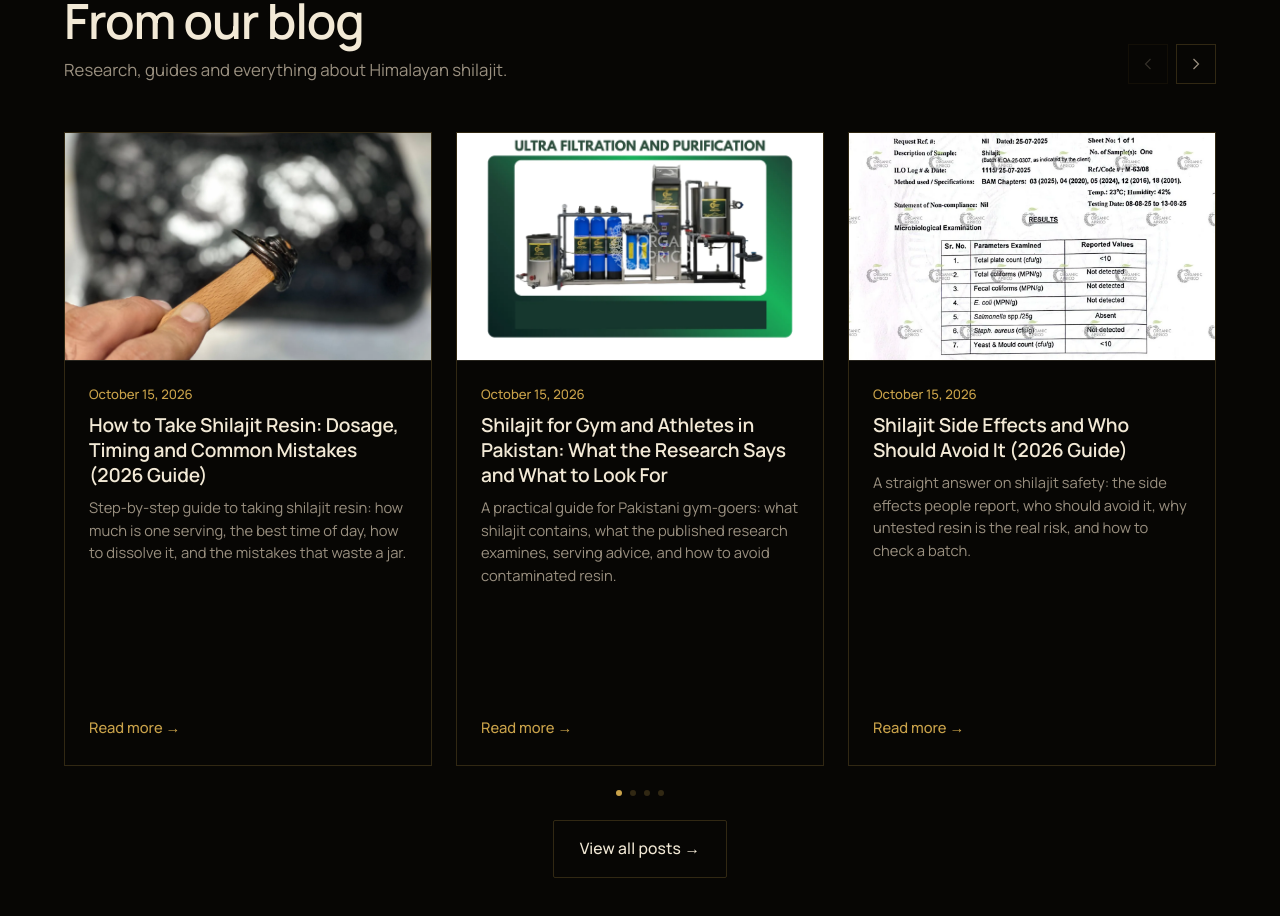
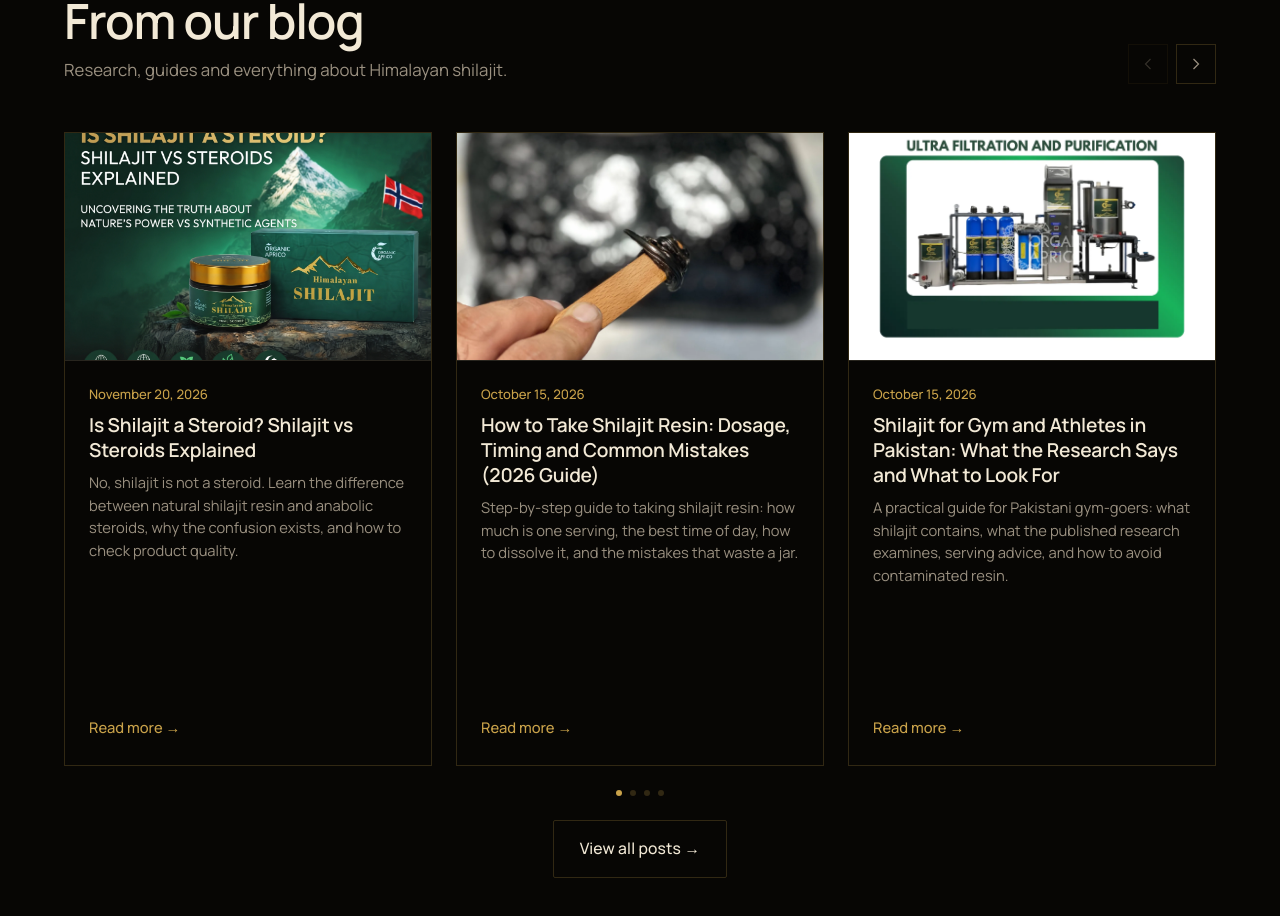
Before and after one commit to aghazain10/organic-aprico, a Nuxt app: page / in a window 1280 px wide. Shown: the part 8660-9576 px from the top of the page. Built offline with nearby package versions, Linux system fonts and the light colour scheme.

Commit message:
Sort blog posts by date (newest first) so new posts surface on listing and homepage

```diff
--- a/app/data/blogs.ts
+++ b/app/data/blogs.ts
@@ -1255,5 +1255,6 @@ export function getBlogPost(slug: string): BlogPost | undefined {
 }
 
 export function getRecentPosts(count: number): BlogPost[] {
-  return BLOG_POSTS.slice(0, count)
+  // Newest first so freshly added posts surface on the homepage preview.
+  return [...BLOG_POSTS].sort((a, b) => b.dateISO.localeCompare(a.dateISO)).slice(0, count)
 }
--- a/app/pages/blogs/blog/index.vue
+++ b/app/pages/blogs/blog/index.vue
@@ -33,7 +33,8 @@
 import { BLOG_POSTS } from '~/data/blogs'
 import { buildBreadcrumbJsonLd, absoluteUrl, SITE_URL } from '~/utils/seo'
 
-const posts = BLOG_POSTS
+// Newest first so freshly added posts surface at the top of the listing.
+const posts = [...BLOG_POSTS].sort((a, b) => b.dateISO.localeCompare(a.dateISO))
 const { count: cartCount, openDrawer: openCart } = useCart()
 
 // JSON-LD titles are rendered as plain text, so decode the entities used in the data.
```
